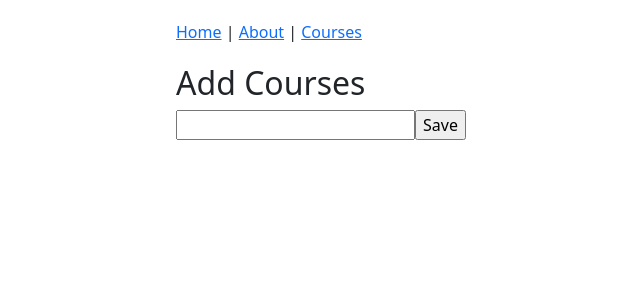
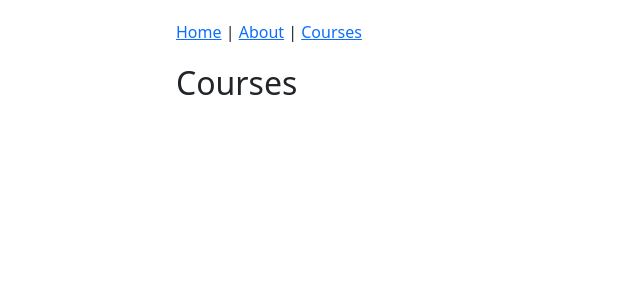
Before and after one commit to supritshah1289/chumwander-poc, a React (Create React App) app: page /courses in a window 1280 px wide. Shown: the top 300 px of the page, without its empty margins (51-691 px from the left). Built offline with nearby package versions, Linux system fonts and the light colour scheme; what redux-immutable-state-invariant would draw is missing.

Commit message:
thunk configuration

```diff
--- a/src/Redux/configureStore.js
+++ b/src/Redux/configureStore.js
@@ -4,6 +4,7 @@
 import { createStore, applyMiddleware, compose } from "redux";
 import rootReducer from "./reducers";
 import reduxImmutableStateInvariant from "redux-immutable-state-invariant";
+import thunk from "redux-thunk";
 
 export default function configureStore(initialState) {
   const composeEnhancer =
@@ -11,6 +12,6 @@
   return createStore(
     rootReducer,
     initialState,
-    composeEnhancer(applyMiddleware(reduxImmutableStateInvariant()))
+    composeEnhancer(applyMiddleware(thunk, reduxImmutableStateInvariant()))
   );
 }
--- a/src/components/courses/CoursesPage.js
+++ b/src/components/courses/CoursesPage.js
@@ -5,39 +5,14 @@
 import { bindActionCreators } from "redux";
 
 class CoursesPage extends React.Component {
-  state = {
-    course: {
-      title: "",
-    },
-  };
-
-  handleChange = (event) => {
-    const course = { ...this.state.course, title: event.target.value };
-    this.setState({ course });
-  };
-
-  handleSubmit = (event) => {
-    event.preventDefault();
-    //dispatching an action to create a course
-    // debugger;
-    this.props.actions.createCourse(this.state.course);
-  };
-
   render() {
     return (
-      <form onSubmit={this.handleSubmit}>
-        <h2>Add Courses</h2>
-        <input
-          type="text"
-          onChange={this.handleChange}
-          value={this.state.course.title}
-        />
-        <input type="submit" value="Save" />
-
+      <>
+        <h2>Courses</h2>
         {this.props.courses.map((course) => (
           <div key={course.title}>{course.title}</div>
         ))}
-      </form>
+      </>
     );
   }
 }
```
